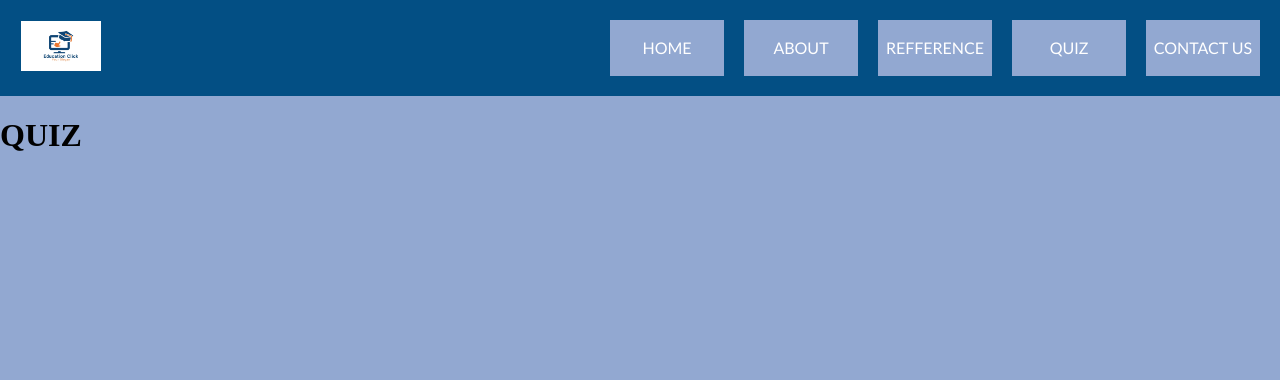
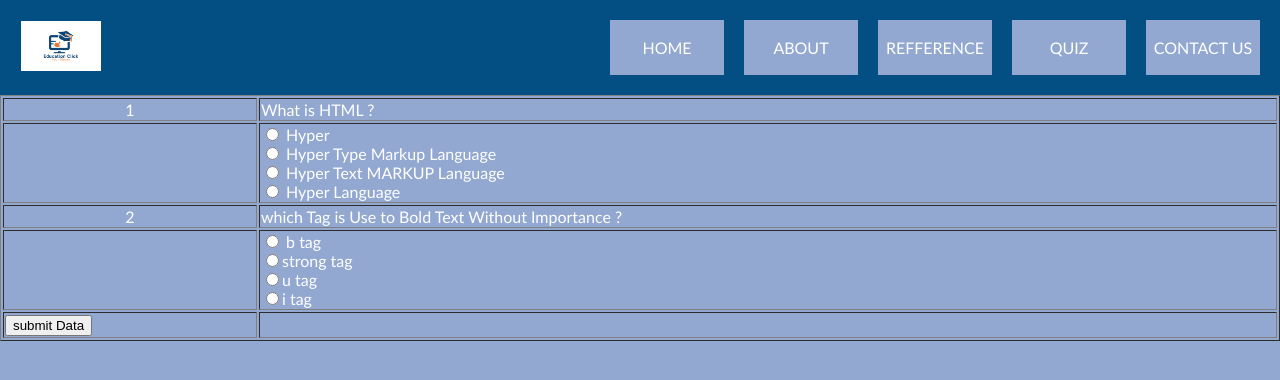
Before and after one commit to Shabhaizafar/Kathan, a plain HTML site: page Project/quiz.html in a window 1280 px wide. Drawn offline with Linux system fonts and the light colour scheme.

Commit message:
Quiz Form

```diff
--- a/Project/quiz.html
+++ b/Project/quiz.html
@@ -9,6 +9,10 @@
             color: white;
             font-family: calibri;   /*face*/
             text-decoration: none;
+        }
+        body{
+            color: white;
+            font-family: calibri;   /*face*/
         }
     </style>
 </head>
@@ -36,7 +40,40 @@
         </tr>
     </table>
 
-    <h1>QUIZ</h1>
+    <table border="" width="100%">
+        <tr>
+            <td align="center">1</td>
+            <td>What is HTML ?</td>
+        </tr>
+        <tr>
+            <td></td>
+            <td>
+                <input type="radio" name="q1"> Hyper <br>
+                <input type="radio" name="q1"> Hyper Type Markup Language <br>
+                <input type="radio" name="q1"> Hyper Text MARKUP Language <br>
+                <input type="radio" name="q1"> Hyper Language <br>
+            </td>
+        </tr>
+
+        <tr>
+            <td align="center">2</td>
+            <td>which Tag is Use to Bold Text Without Importance ?</td>
+        </tr>
+        <tr>
+            <td></td>
+            <td>
+                <input type="radio" name="q1"> b tag<br>
+                <input type="radio" name="q1">strong tag<br>
+                <input type="radio" name="q1">u tag<br>
+                <input type="radio" name="q1">i tag<br>
+            </td>
+        </tr>
+
+        <tr>
+            <td><input type="submit" value="submit Data"></td>
+            <td></td>
+        </tr>
+    </table>
 </body>
 </html>
 
```
